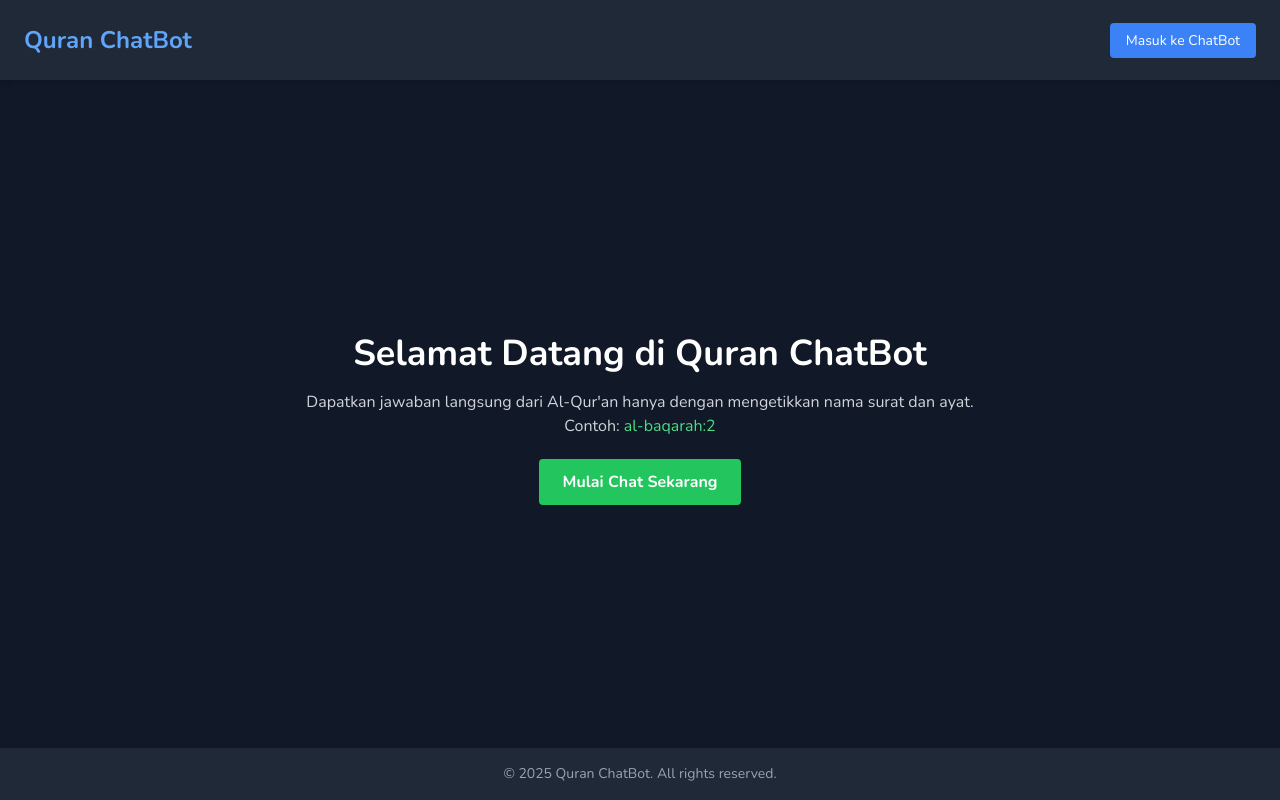
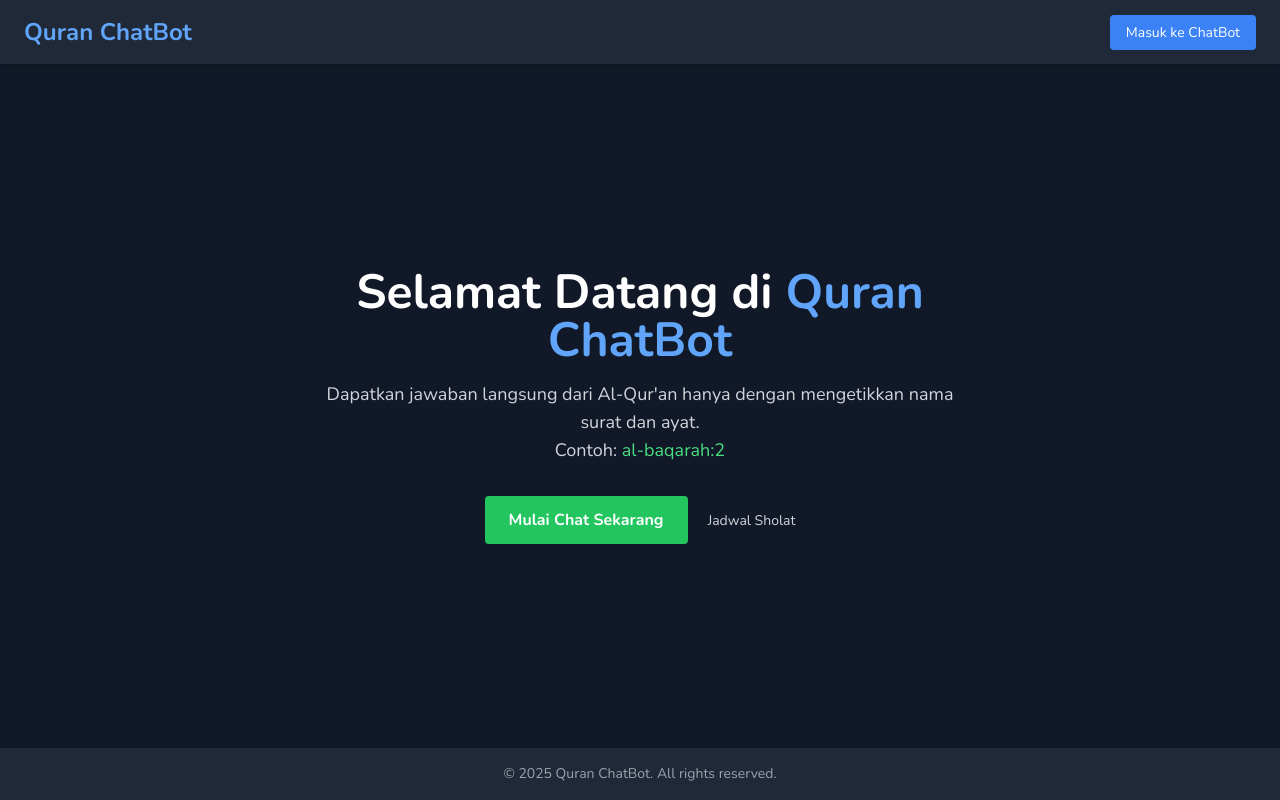
Before and after one commit to LeebSite/quran-bot, a PHP site: page / in a window 1280 px wide. Run offline with PHP 8.4, Linux system fonts and the light colour scheme; some libraries are stand-ins or nearby versions.

Commit message:
Modified index menambahkan navigasi Jadwal

```diff
--- a/index.php
+++ b/index.php
@@ -1,38 +1,47 @@
 <!DOCTYPE html>
 <html lang="id">
 <head>
-  <meta charset="UTF-8">
-  <meta name="viewport" content="width=device-width, initial-scale=1.0">
+  <meta charset="UTF-8" />
+  <meta name="viewport" content="width=device-width, initial-scale=1.0" />
   <title>Quran ChatBot | Home</title>
   <script src="https://cdn.tailwindcss.com"></script>
-  <link href="https://fonts.googleapis.com/css2?family=Amiri:wght@400;700&family=Montserrat:wght@400;700&display=swap" rel="stylesheet">
-  <link href="https://fonts.googleapis.com/css2?family=Amiri:wght@400;700&family=Nunito:wght@400;700&display=swap" rel="stylesheet">
-  <link rel="stylesheet" href="styles.css">
-  <link rel="icon" type="image/png" href="src/icon-quran-bot.png">
-  <script src="https://cdn.tailwindcss.com"></script>
+  <link href="https://fonts.googleapis.com/css2?family=Nunito:wght@400;700&display=swap" rel="stylesheet" />
+  <link rel="stylesheet" href="styles.css" />
+  <link rel="icon" type="image/png" href="src/icon-quran-bot.png" />
+  <style>
+    body {
+      font-family: 'Nunito', sans-serif;
+    }
+  </style>
 </head>
 <body class="bg-gray-900 text-white min-h-screen flex flex-col">
 
   <!-- Header -->
-  <header class="p-6 bg-gray-800 shadow-md">
-    <div class="max-w-7xl mx-auto flex justify-between items-center">
+  <header class="bg-gray-800 shadow-md">
+    <div class="max-w-7xl mx-auto flex justify-between items-center px-6 py-4">
       <h1 class="text-2xl font-bold text-blue-400">Quran ChatBot</h1>
       <nav>
-        <a href="chatbot.php" class="text-sm bg-blue-500 hover:bg-blue-600 px-4 py-2 rounded text-white transition">Masuk ke ChatBot</a>
+        <a href="chatbot.php" class="bg-blue-500 hover:bg-blue-600 text-white text-sm px-4 py-2 rounded transition">
+          Masuk ke ChatBot
+        </a>
       </nav>
     </div>
   </header>
 
   <!-- Main Content -->
-  <main class="flex-grow flex items-center justify-center text-center px-4">
-    <div class="max-w-2xl">
-      <h2 class="text-4xl font-extrabold mb-4 text-white">Selamat Datang di Quran ChatBot</h2>
-      <p class="text-gray-300 mb-8">
-        Dapatkan jawaban langsung dari Al-Qur'an hanya dengan mengetikkan nama surat dan ayat. Contoh: <span class="text-green-400">al-baqarah:2</span>
+  <main class="flex-grow flex items-center justify-center px-4">
+    <div class="max-w-2xl text-center">
+      <h2 class="text-4xl md:text-5xl font-extrabold mb-4 text-white leading-tight">
+        Selamat Datang di <span class="text-blue-400">Quran ChatBot</span>
+      </h2>
+      <p class="text-gray-300 mb-8 text-lg">
+        Dapatkan jawaban langsung dari Al-Qur'an hanya dengan mengetikkan nama surat dan ayat.
+        <br />Contoh: <span class="text-green-400">al-baqarah:2</span>
       </p>
-      <a href="chatbot.php" class="bg-green-500 hover:bg-green-600 text-white font-semibold px-6 py-3 rounded transition">
+      <a href="chatbot.php" class="inline-block bg-green-500 hover:bg-green-600 text-white font-semibold px-6 py-3 rounded transition">
         Mulai Chat Sekarang
       </a>
+      <a href="jadwal.php" class="ml-4 text-sm text-gray-300 hover:text-white transition">Jadwal Sholat</a>
     </div>
   </main>
 
```
